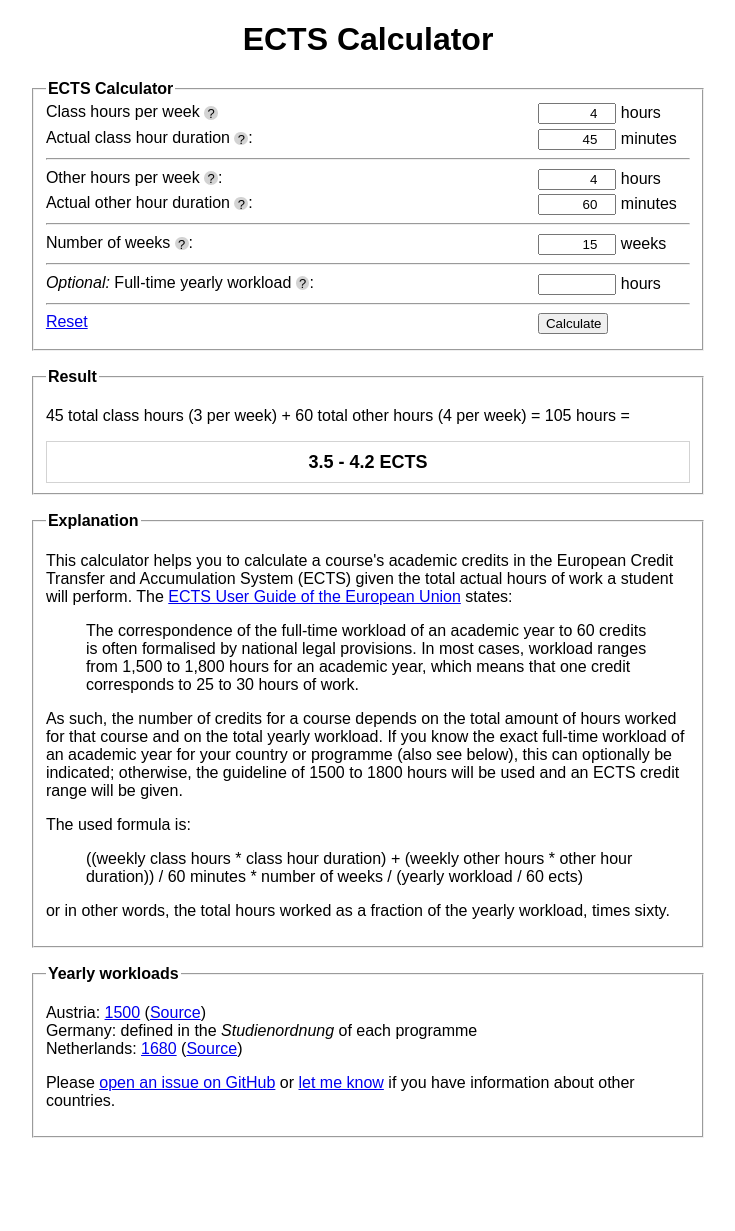
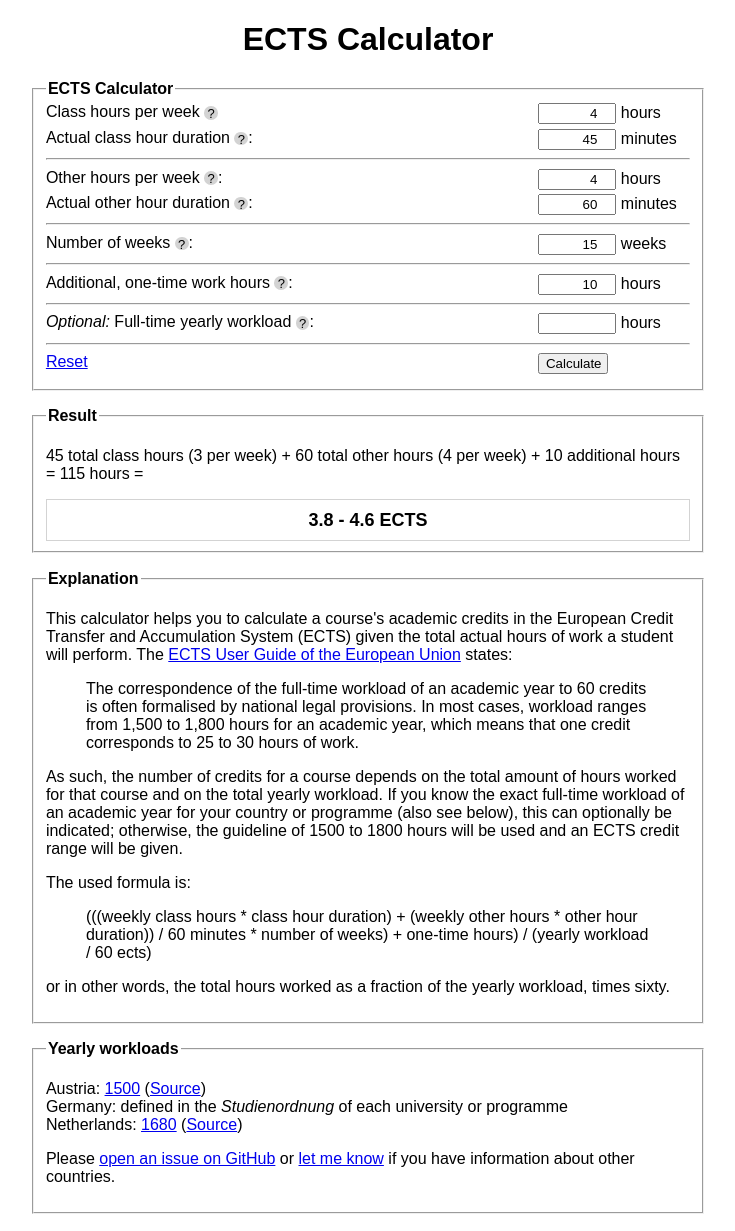
Before and after one commit to lrkrol/ECTS-Calculator, a PHP site: page / in a window 1280 px wide. Shown: the whole page, without its empty margins (272-1007 px from the left). Before the commit the page ends 1138 px from the top, so only its background shows below. Run offline with PHP 8.4, Linux system fonts and the light colour scheme.

Commit message:
added one-time additional hours

```diff
--- a/index.php
+++ b/index.php
@@ -33,6 +33,7 @@ if( isset( $_GET['ch'] ) ) {
     $oh = filter_var($_GET['oh'], FILTER_SANITIZE_NUMBER_INT);
     $od = filter_var($_GET['od'], FILTER_SANITIZE_NUMBER_INT);
     $nw = filter_var($_GET['nw'], FILTER_SANITIZE_NUMBER_INT);
+    $ot = filter_var($_GET['ot'], FILTER_SANITIZE_NUMBER_INT);
     $wl = filter_var($_GET['wl'], FILTER_SANITIZE_NUMBER_INT);
 } else {
     # setting defaults
@@ -41,17 +42,18 @@ if( isset( $_GET['ch'] ) ) {
     $oh = 4;
     $od = 60;
     $nw = 15;
+    $ot = 10;
     $wl = '';
 }
 
 if( isset($wl) && $wl > 0 ) {
     # workload is meaningfully given;
     # calculating ECTS with indicated workload
-    $ects = calculate_ects($ch, $cd, $oh, $od, $nw, $wl);
+    $ects = calculate_ects($ch, $cd, $oh, $od, $nw, $ot, $wl);
 } else {
     # calculating ECTS with workload 1500 - 1800
-    $ects1 = calculate_ects($ch, $cd, $oh, $od, $nw, 1800);
-    $ects2 = calculate_ects($ch, $cd, $oh, $od, $nw, 1500);
+    $ects1 = calculate_ects($ch, $cd, $oh, $od, $nw, $ot, 1800);
+    $ects2 = calculate_ects($ch, $cd, $oh, $od, $nw, $ot, 1500);
     $ects = "{$ects1} - {$ects2}";
 }
 
@@ -60,10 +62,11 @@ $classweekly = round( $ch * $cd  / 60, 1 );
 $classtotal = $classweekly * $nw;
 $otherweekly = round( $oh * $od  / 60, 1) ;
 $othertotal = $otherweekly * $nw;
-$totalhours = $classtotal + $othertotal;
+$onetime = $ot;
+$totalhours = $classtotal + $othertotal + $onetime;
 
-function calculate_ects($ch, $cd, $oh, $od, $nw, $wl) {
-    return round( ( ( $ch * $cd ) + ( $oh * $od ) ) / 60 * $nw / ($wl / 60), 1 );
+function calculate_ects($ch, $cd, $oh, $od, $nw, $ot, $wl) {
+    return round( ( ( ( $ch * $cd ) + ( $oh * $od ) ) / 60 * $nw + $ot ) / ($wl / 60), 1 );
 }
 
 ?>
@@ -131,6 +134,10 @@ function calculate_ects($ch, $cd, $oh, $od, $nw, $wl) {
             <div class="inputcont"><input type="number" id="nw" name="nw" value="<?php echo $nw; ?>" /> weeks</div>
             <br />
             <hr />
+        <label for="wl">Additional, one-time work hours <a class="tooltip" title="The number of full (60-minute) hours the student will be working in addition to the weekly hours, e.g. to prepare for a final examination.">?</a>:</label>
+            <div class="inputcont"><input type="number" id="ot" name="ot" value="<?php echo $ot; ?>" /> hours</div>
+            <br />
+            <hr />
         <label for="wl"><i>Optional:</i> Full-time yearly workload <a class="tooltip" title="The full-time workload in hours of an academic year, which equals 60 credits. If you know this number, fill it in here; otherwise, a range will be used.">?</a>:</label>
             <div class="inputcont"><input type="number" id="wl" name="wl" value="<?php echo $wl; ?>" /> hours</div>
             <br />
@@ -143,7 +150,7 @@ function calculate_ects($ch, $cd, $oh, $od, $nw, $wl) {
 <fieldset>
     <legend>Result</legend>
     <p>
-        <?php echo "{$classtotal} total class hours ({$classweekly} per week) + {$othertotal} total other hours ({$otherweekly} per week) = {$totalhours} hours ="; ?>
+        <?php echo "{$classtotal} total class hours ({$classweekly} per week) + {$othertotal} total other hours ({$otherweekly} per week) + {$onetime} additional hours = {$totalhours} hours ="; ?>
     </p>
 
     <div id="result"><?php echo $ects; ?> ECTS</div>
@@ -160,7 +167,7 @@ function calculate_ects($ch, $cd, $oh, $od, $nw, $wl) {
 
     <p>The used formula is:</p>
 
-    <blockquote>((weekly class hours * class hour duration) + (weekly other hours * other hour duration)) / 60 minutes * number of weeks / (yearly workload / 60 ects)</blockquote>
+    <blockquote>(((weekly class hours * class hour duration) + (weekly other hours * other hour duration)) / 60 minutes * number of weeks) + one-time hours) / (yearly workload / 60 ects)</blockquote>
 
     <p>or in other words, the total hours worked as a fraction of the yearly workload, times sixty.</p>
 </fieldset>
@@ -170,7 +177,7 @@ function calculate_ects($ch, $cd, $oh, $od, $nw, $wl) {
 
     <p>
         Austria: <a href="#" title="Fill in" onclick="recalcWL(1500);">1500</a> (<a href="https://www.jusline.at/gesetz/univg/paragraf/54">Source</a>)<br />
-        Germany: defined in the <i>Studienordnung</i> of each programme<br />
+        Germany: defined in the <i>Studienordnung</i> of each university or programme<br />
         Netherlands: <a href="#" title="Fill in" onclick="recalcWL(1680);">1680</a> (<a href="https://wetten.overheid.nl/BWBR0005682/2019-02-01/#Hoofdstuk7_Titeldeel1_Paragraaf1_Artikel7.4">Source</a>)
     </p>
 
```
